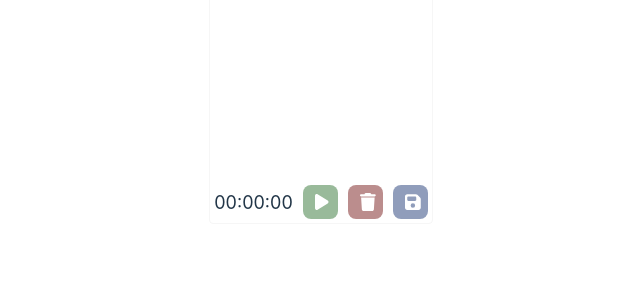
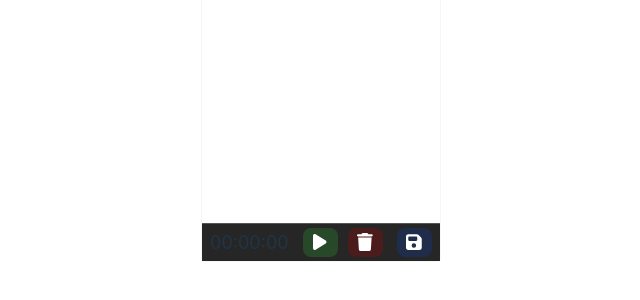
Before and after one commit to Havolt/time-tracker, a React (Vite) app: page / in a window 1280 px wide. Shown: the part 298-598 px from the top of the page, without its empty margins (319-959 px from the left). Built offline with nearby package versions, Linux system fonts and the light colour scheme.

Commit message:
Get a base style for app in place

```diff
--- a/src/App.scss
+++ b/src/App.scss
@@ -1,7 +1,6 @@
 #root {
-  max-width: 1280px;
+  width: 24rem;
   margin: 0 auto;
-  text-align: center;
-  border: 1px solid #dddddd42;
+  border: 0.1rem solid #dddddd42;
   border-radius: .4rem;
 }
--- a/src/components/Stopwatch.scss
+++ b/src/components/Stopwatch.scss
@@ -46,6 +46,9 @@
     gap: 1rem;
     align-items: center;
     padding: 0.4rem;
+    background-color: #262626;
+    border-top: 0.1rem solid #dddddd42;
+    justify-content: space-evenly;
 
     button {
       width: 3.5rem;
--- a/src/components/TimeList.scss
+++ b/src/components/TimeList.scss
@@ -1,14 +1,18 @@
 .time-list {
    width: 100%;
    font-size: 1.6rem;
-   height: 20rem;
+   height: 28rem;
    padding: 0.1rem;
+   align-items: center;
+   overflow: auto;
 
    &__item {
       display: flex;
       justify-content: space-between;
       opacity: 0;
-      padding-bottom: 0.3rem;
+      padding: 0 0.2rem 0.3rem 0.2rem;
+      gap: 0.2rem;
+      align-items: center;
 
       &:nth-child(odd) {
          background-color: #313131;
--- a/src/index.css
+++ b/src/index.css
@@ -30,7 +30,6 @@ body {
   margin: 0;
   display: flex;
   place-items: center;
-  min-width: 320px;
   min-height: 100vh;
 }
 
@@ -42,7 +41,7 @@ h1 {
 button {
   border-radius: 8px;
   border: 1px solid transparent;
-  padding: 0.3em 0.6em;
+  padding: 0.3rem 0;
   font-size: 1em;
   font-weight: 500;
   font-family: inherit;
```
